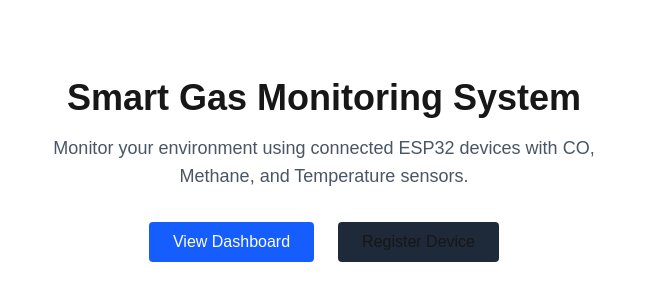
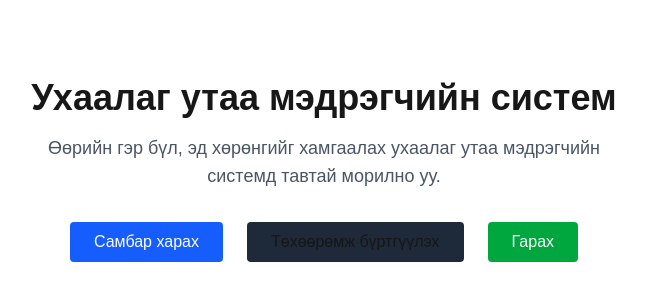
Before and after one commit to Asura-lab/IoT-monitoring-system, a Next.js app: page / in a window 1280 px wide. Shown: the part 230-530 px from the top of the page, without its empty margins (316-962 px from the left). Built offline with nearby package versions, Linux system fonts and the light colour scheme.

Commit message:
changed some design added return and sign out utton for ux

```diff
--- a/app/dashboard/page.tsx
+++ b/app/dashboard/page.tsx
@@ -60,20 +60,25 @@ export default function Dashboard() {
       </label>
 
       <div className="overflow-x-auto mt-6">
+        <div className="grid gird-cols-2 gap-4 mb-4">
+          <a href="/" className="border border-white rounded-2xl p-4 hover:bg-white transition duration-300 inline-block w-max mt-6 text-white hover:text-black font-bold text-xs">
+            Буцах
+          </a>
+          <div>
             <table className="min-w-full table-auto border border-collapse">
               <thead className="bg-gray-200">
                 <tr>
-              <th className="border px-4 py-2">Type</th>
-              <th className="border px-4 py-2">Value</th>
-              <th className="border px-4 py-2">Timestamp</th>
+                  <th className="border px-4 py-2 text-black">Type</th>
+                  <th className="border px-4 py-2 text-black">Value</th>
+                  <th className="border px-4 py-2 text-black">Timestamp</th>
                 </tr>
               </thead>
               <tbody>
                 {data.map((entry, index) => (
                   <tr key={index} className="text-sm text-center">
-                <td className="border px-4 py-2">{entry.type}</td>
-                <td className="border px-4 py-2">{entry.value}</td>
-                <td className="border px-4 py-2">
+                    <td className="border px-4 py-2 text-black">{entry.type}</td>
+                    <td className="border px-4 py-2 text-black">{entry.value}</td>
+                    <td className="border px-4 py-2 text-black">
                       {new Date(entry.timestamp).toLocaleString()}
                     </td>
                   </tr>
@@ -81,6 +86,9 @@ export default function Dashboard() {
               </tbody>
             </table>
           </div>
+        </div>
+
+      </div>
     </main>
   );
 }
--- a/app/page.tsx
+++ b/app/page.tsx
@@ -4,21 +4,27 @@ import Link from "next/link";
 export default function Home() {
   return (
     <main className="min-h-screen flex flex-col items-center justify-center text-center p-10">
-      <h1 className="text-4xl font-bold mb-4">Smart Gas Monitoring System</h1>
+      <h1 className="text-4xl font-bold mb-4">Ухаалаг утаа мэдрэгчийн систем</h1>
       <p className="text-lg text-gray-600 mb-8 max-w-xl">
-        Monitor your environment using connected ESP32 devices with CO, Methane, and Temperature sensors.
+        Өөрийн гэр бүл, эд хөрөнгийг хамгаалах ухаалаг утаа мэдрэгчийн системд тавтай морилно уу.
       </p>
       <div className="flex gap-6">
         <Link href="/dashboard">
           <button className="bg-blue-600 text-white px-6 py-2 rounded hover:bg-blue-700">
-            View Dashboard
+            Самбар харах
           </button>
         </Link>
         <Link href="/register-device">
           <button className="bg-gray-800 px-6 py-2 rounded hover:bg-gray-700">
-            Register Device
+            Төхөөрөмж бүртгүүлэх
           </button>
         </Link>
+        <Link href="/api/auth/signout">
+          <button className="bg-green-600 text-white px-6 py-2 rounded hover:bg-green-700">
+            Гарах
+          </button>
+        </Link>
+
       </div>
     </main>
   );
--- a/app/register-device/page.tsx
+++ b/app/register-device/page.tsx
@@ -24,7 +24,7 @@ export default function RegisterDevice() {
 
   return (
     <main className="max-w-md mx-auto p-6">
-      <h1 className="text-2xl font-bold mb-4">Register a new device</h1>
+      <h1 className="text-2xl font-bold mb-4">Төхөөрөмж бүртгүүлэх</h1>
       <form onSubmit={handleSubmit} className="flex flex-col gap-4">
         <input
           type="text"
@@ -38,10 +38,13 @@ export default function RegisterDevice() {
           type="submit"
           className="bg-blue-600 text-white px-4 py-2 rounded hover:bg-blue-700"
         >
-          Register Device
+          Бүртгүүлэх
         </button>
         {message && <p className="text-sm text-center">{message}</p>}
       </form>
+      <a href="/" className="border border-white rounded-2xl p-4 hover:bg-white transition duration-300 inline-block w-max mt-6 text-white hover:text-black font-bold text-xs">
+        Буцах
+      </a>
     </main>
   );
 }
```
Lines whose indentation alone changed are shown as unchanged.
